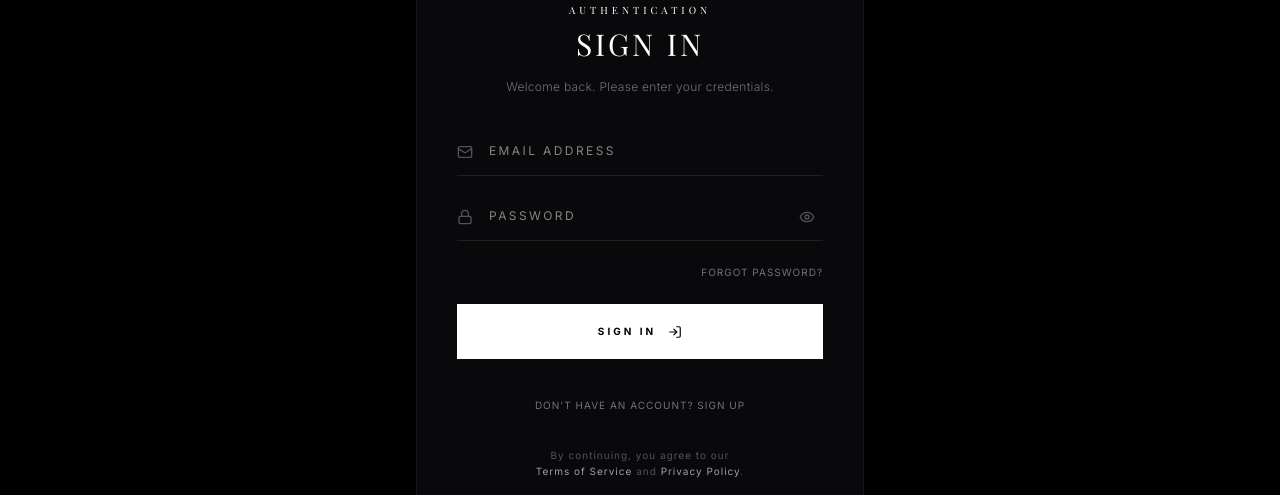
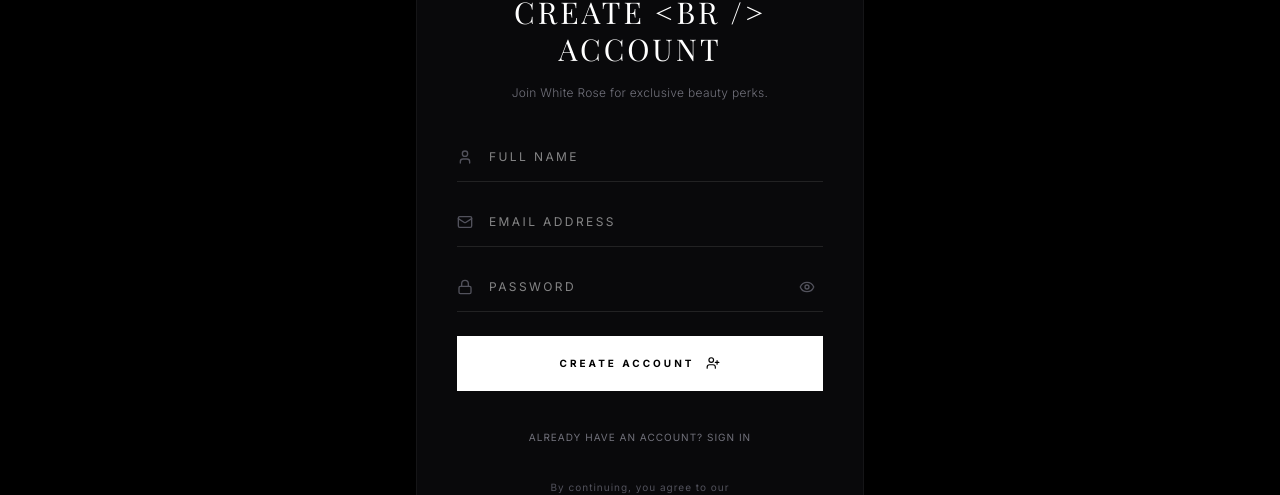
Before and after one commit to mahab1433-hub/whiterose, a Next.js app: page /login in a window 1280 px wide. Shown: the part 159-654 px from the top of the page. Built offline with nearby package versions, Linux system fonts and the light colour scheme; no server answers; a web font is replaced by a local one.

Commit message:
Update default auth view to Sign Up

```diff
--- a/src/app/(auth)/login/page.tsx
+++ b/src/app/(auth)/login/page.tsx
@@ -13,7 +13,7 @@
   const [email, setEmail] = useState('');
   const [password, setPassword] = useState('');
   const [fullName, setFullName] = useState('');
-  const [isSignUp, setIsSignUp] = useState(false);
+  const [isSignUp, setIsSignUp] = useState(true);
   const [isForgotPassword, setIsForgotPassword] = useState(false);
   const [showPassword, setShowPassword] = useState(false);
   const [loading, setLoading] = useState(false);
```
